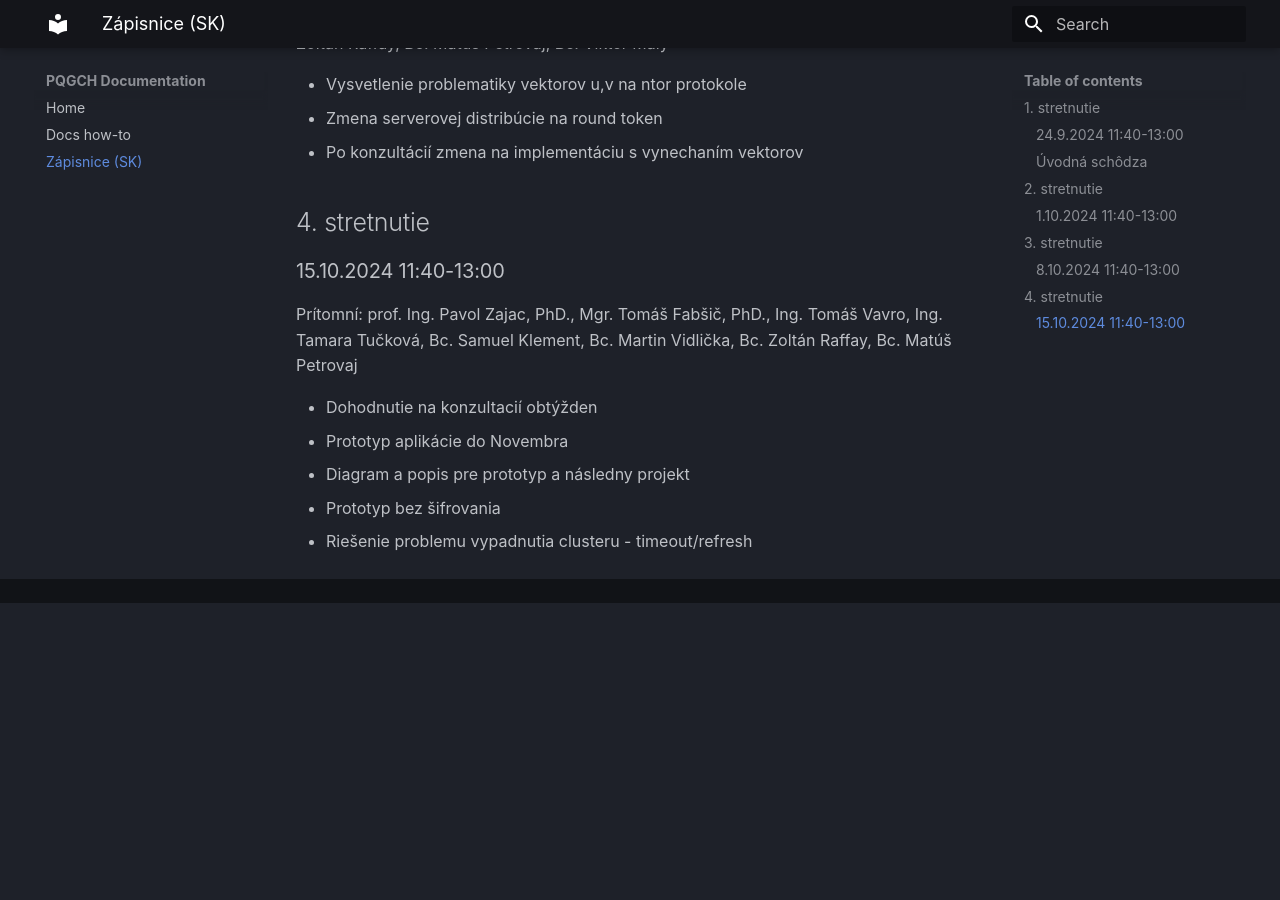
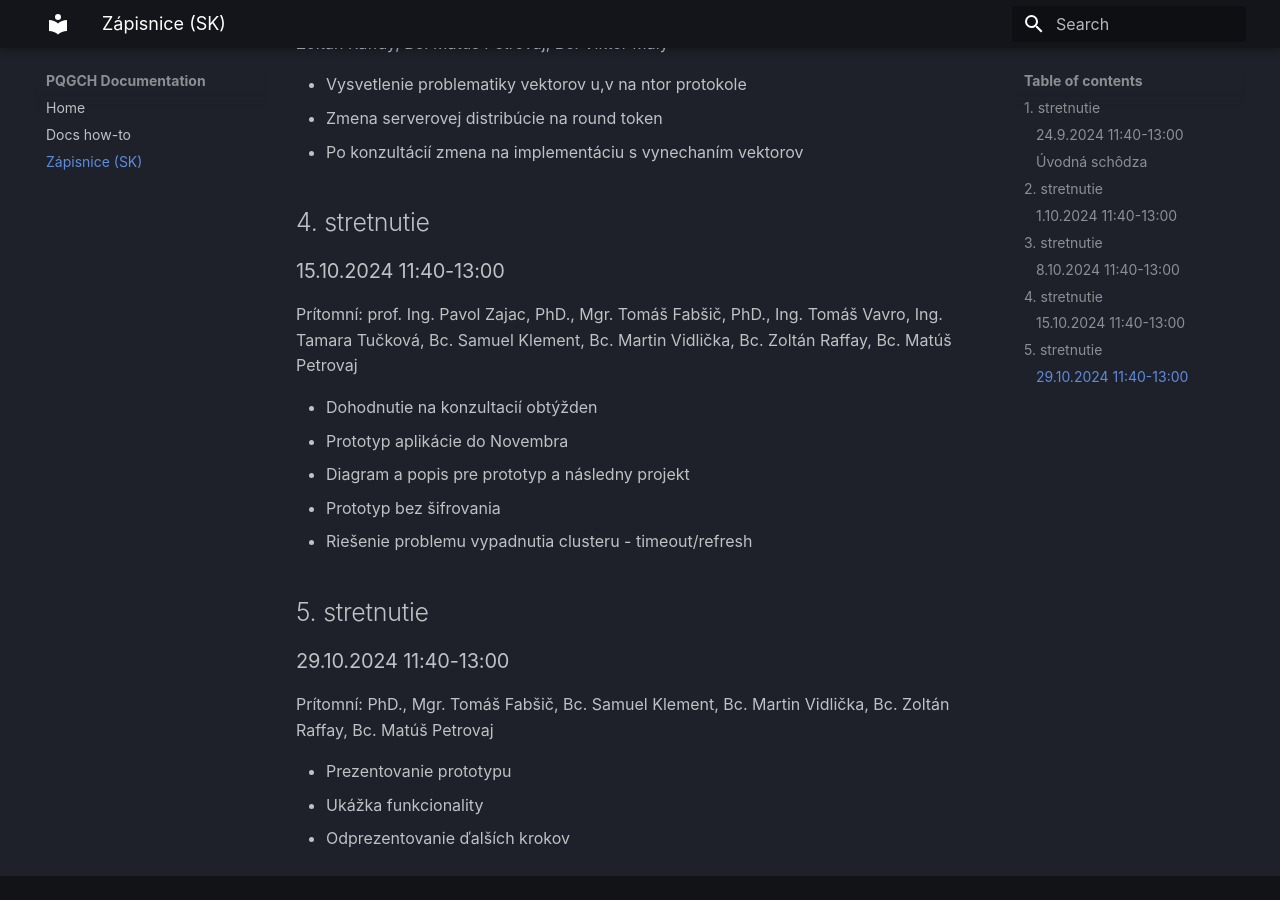
Before and after one commit to FEI-PQGCH/FEI-PQGCH.github.io, an MkDocs documentation site: the page built from docs/zapisnice.md, in a window 1280 px wide and 900 px high, scrolled down 1180 px. Built offline with MkDocs 1.6.1 and Material for MkDocs 9.7.7, drawn with Linux system fonts in a browser that asks for light colours; before the commit the page ends 1783 px from its top, so only the background shows below that.

Commit message:
zapisnica 5

```diff
--- a/docs/zapisnice.md
+++ b/docs/zapisnice.md
@@ -52,3 +52,13 @@ Prítomní: prof. Ing. Pavol Zajac, PhD., Mgr. Tomáš Fabšič, PhD., Ing. Tom
 - Diagram a popis pre prototyp a následny projekt
 - Prototyp bez šifrovania
 - Riešenie problemu vypadnutia clusteru - timeout/refresh
+
+## 5. stretnutie
+
+### 29.10.2024 11:40-13:00
+
+Prítomní: PhD., Mgr. Tomáš Fabšič, Bc. Samuel Klement, Bc. Martin Vidlička, Bc. Zoltán Raffay, Bc. Matúš Petrovaj
+
+- Prezentovanie prototypu
+- Ukážka funkcionality
+- Odprezentovanie ďalších krokov
```
Also changed, not shown: site/search/search_index.json, site/sitemap.xml, site/zapisnice/index.html, 1 other file.
